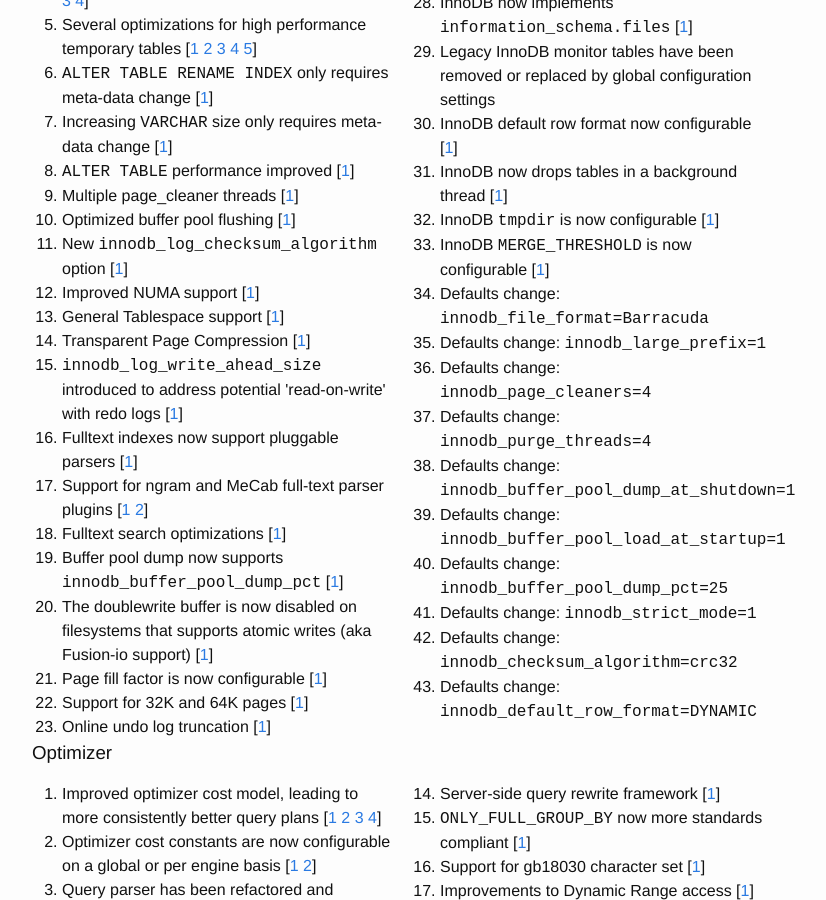
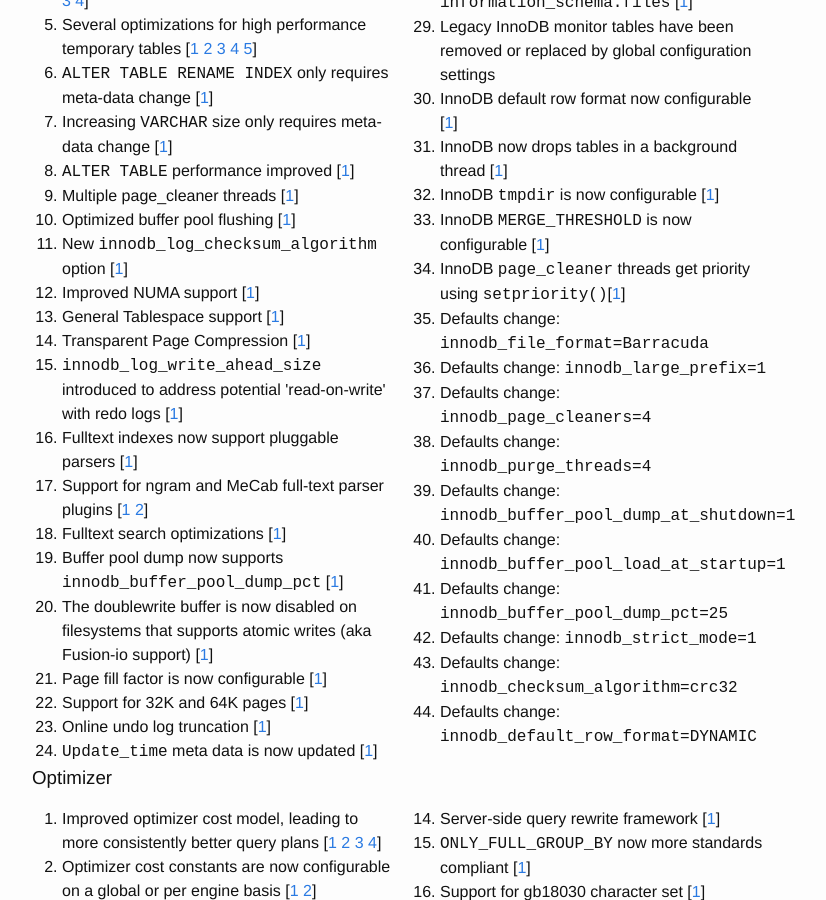
Before and after one commit to morgo/morgo.github.io, a Jekyll site: the page built from index.html, in a window 1280 px wide and 900 px high, scrolled down 1044 px. Shown: the whole window, without its empty margins (238-1064 px from the left). Built offline with Jekyll 4.4.1, drawn with Linux system fonts in a browser that asks for light colours.

Commit message:
mention page cleaner priority

```diff
--- a/index.html
+++ b/index.html
@@ -90,6 +90,7 @@
  <li class="id">InnoDB now drops tables in a background thread [<a href="http://dev.mysql.com/doc/relnotes/mysql/5.7/en/news-5-7-10.html#mysqld-5-7-10-feature">1</a>]</li>
  <li class="id">InnoDB <tt>tmpdir</tt> is now configurable [<a href="http://dev.mysql.com/doc/refman/5.7/en/innodb-parameters.html#sysvar_innodb_tmpdir">1</a>]</li>
  <li class="id">InnoDB <tt>MERGE_THRESHOLD</tt> is now configurable [<a href="http://dev.mysql.com/doc/refman/5.7/en/index-page-merge-threshold.html">1</a>]</li>
+ <li class="id">InnoDB <tt>page_cleaner</tt> threads get priority using <tt>setpriority()</tt>[<a href="https://dev.mysql.com/doc/refman/5.7/en/innodb-parameters.html#sysvar_innodb_page_cleaners">1</a>]</li>
  <li class="id">Defaults change: <tt>innodb_file_format=Barracuda</tt></li>
  <li class="id">Defaults change: <tt>innodb_large_prefix=1</tt></li>
  <li class="id">Defaults change: <tt>innodb_page_cleaners=4</tt></li>
```
